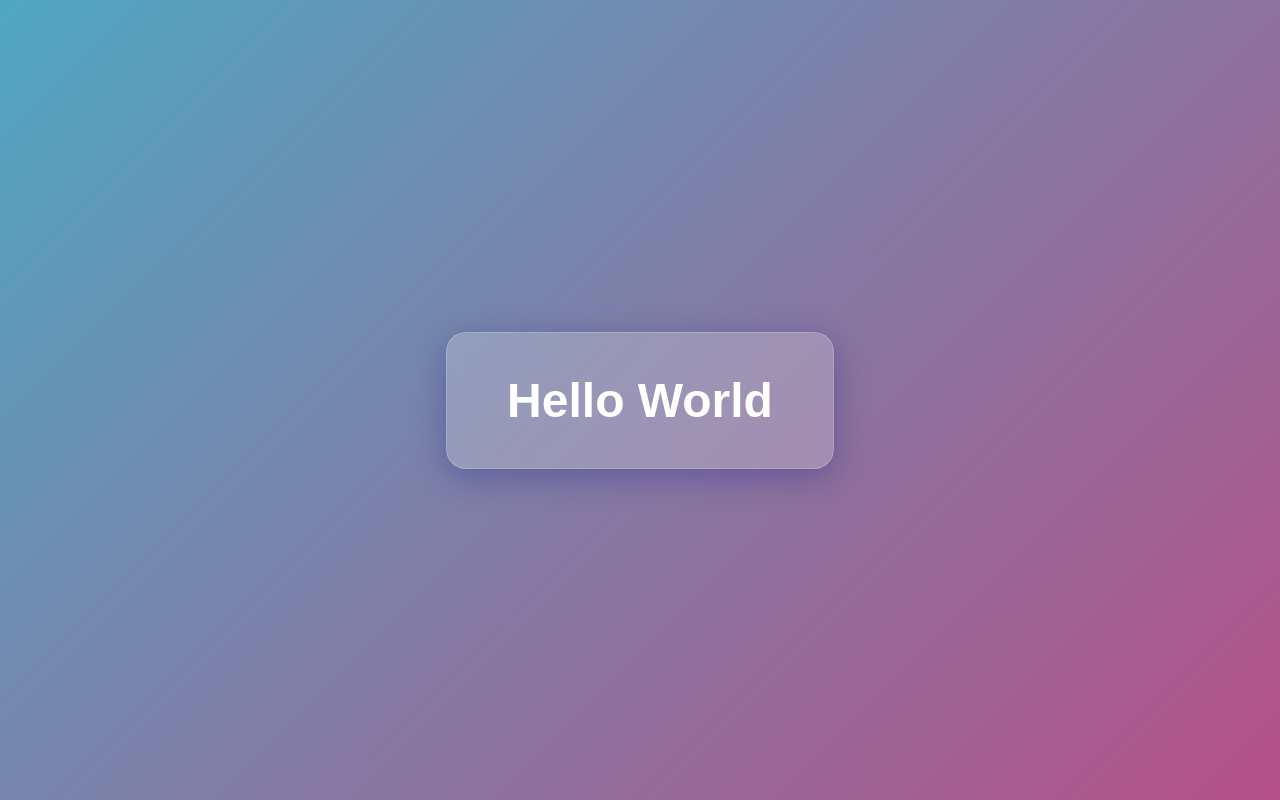
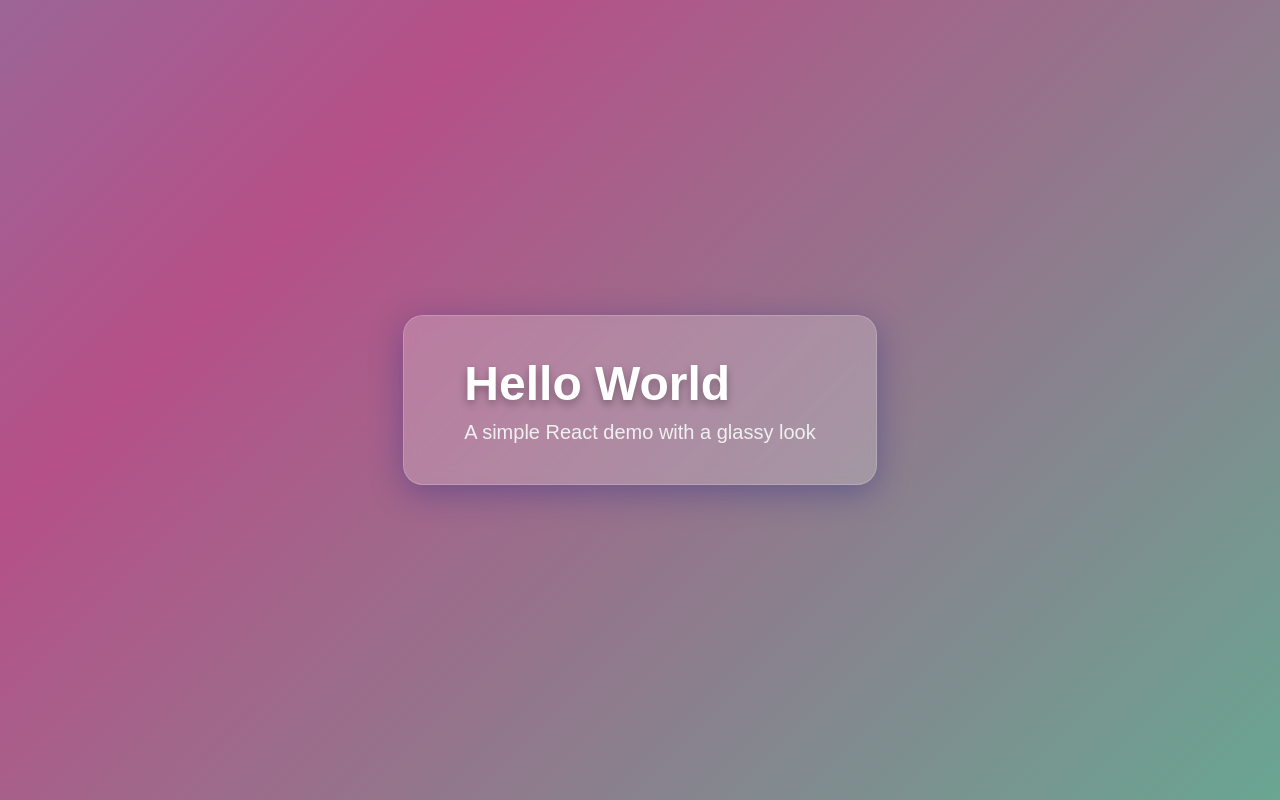
Before and after one commit to maskalek/ChatGptHelloWorld, a plain HTML site: page react-hello-world/index.html in a window 1280 px wide. Drawn offline with nearby package versions, Linux system fonts and the light colour scheme.

Commit message:
Update website design and remove deployment script

```diff
--- a/react-hello-world/index.html
+++ b/react-hello-world/index.html
@@ -16,6 +16,7 @@
       return (
         <div className="glass-container">
           <h1 className="fade-in">Hello World</h1>
+          <p className="fade-in delay">A simple React demo with a glassy look</p>
         </div>
       );
     };
--- a/react-hello-world/style.css
+++ b/react-hello-world/style.css
@@ -4,7 +4,9 @@ body {
   display: flex;
   justify-content: center;
   align-items: center;
-  background: linear-gradient(135deg, #50a7c2, #b55088);
+  background: linear-gradient(135deg, #50a7c2, #b55088, #50c295);
+  background-size: 200% 200%;
+  animation: gradientBG 10s ease infinite;
   font-family: Arial, Helvetica, sans-serif;
 }
 
@@ -20,7 +22,18 @@ body {
 h1 {
   color: #fff;
   font-size: 48px;
+  text-shadow: 0 4px 8px rgba(0, 0, 0, 0.3);
   margin: 0;
+}
+
+p {
+  color: #f0f0f0;
+  font-size: 20px;
+  margin: 10px 0 0;
+}
+
+.delay {
+  animation-delay: 0.5s;
 }
 
 .fade-in {
@@ -37,3 +50,15 @@ h1 {
     transform: translateY(0);
   }
 }
+
+@keyframes gradientBG {
+  0% {
+    background-position: 0% 50%;
+  }
+  50% {
+    background-position: 100% 50%;
+  }
+  100% {
+    background-position: 0% 50%;
+  }
+}
```
Also changed, not shown: 2 other files.
